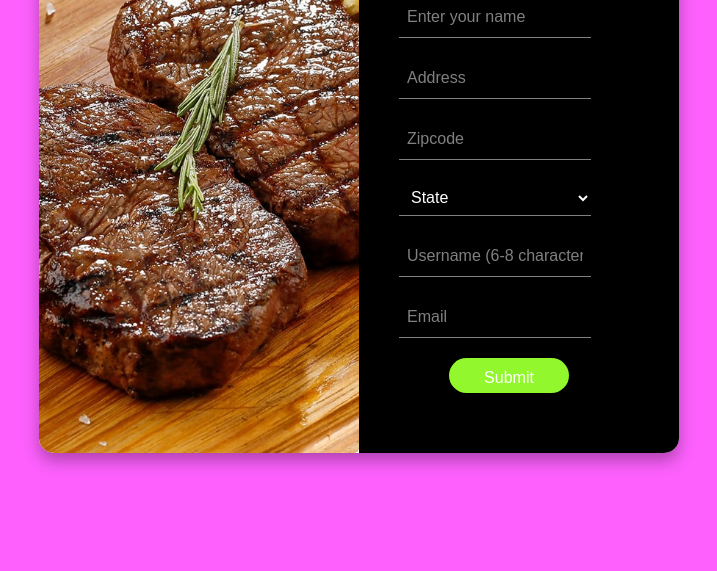
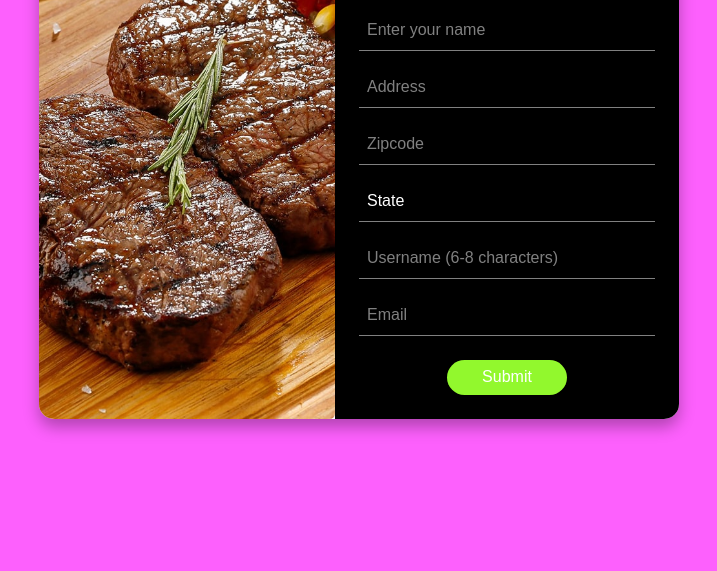
Before and after one commit to SultanY3/HTML, a plain HTML site: page classwork1.html in a window 1280 px wide. Shown: the part 229-800 px from the top of the page, without its empty margins (281-998 px from the left). Drawn offline with nearby package versions, Linux system fonts and the light colour scheme.

Commit message:
thirteenth

```diff
--- a/classwork1.html
+++ b/classwork1.html
@@ -3,66 +3,70 @@
 <head>
     <meta charset="UTF-8">
     <meta name="viewport" content="width=device-width, initial-scale=1.0">
-    <title>Document</title>
+    <title>Registration Form</title>
     <link href="https://cdn.jsdelivr.net/npm/bootstrap@5.3.7/dist/css/bootstrap.min.css" rel="stylesheet"
         integrity="sha384-LN+7fdVzj6u52u30Kp6M/trliBMCMKTyK833zpbD+pXdCLuTusPj697FH4R/5mcr" crossorigin="anonymous">
     <script src="https://cdn.jsdelivr.net/npm/bootstrap@5.3.7/dist/js/bootstrap.bundle.min.js"
-        integrity="sha384-ndDqU0Gzau9qJ1lfW4pNLlhNTkCfHzAVBReH9diLvGRem5+R9g2FzA8ZGN954O5Q"
+        integrity="sha384-ndDqU0Gzau9qJ1lfW4pNLlhNTkCfHzAVBReH9diLlhNTkCfHzAVBReH9diLvGRem5+R9g2FzA8ZGN954O5Q"
         crossorigin="anonymous"></script>
     <style>
         body {
             background-color: rgb(253, 96, 253);
-            height: 100vh;
-            display: flex;
-            justify-content: center;
-            align-items: center;
         }
 
-        .card {
-            display: flex;
-            flex-direction: row;
+        .registration-card {
             border: none;
             border-radius: 15px;
             overflow: hidden;
             box-shadow: 0 8px 16px rgba(0, 0, 0, 0.3);
             max-width: 900px;
-            width: 50%;
+            flex-direction: row;
         }
 
         .card-img {
-            width: 50%;
             object-fit: cover;
+            height: 100%;
+        }
+
+        .image-section {
+            flex: 1;
         }
 
         .form-section {
             background-color: black;
             color: white;
             font-family: Arial, sans-serif;
-            width: 50%;
-            padding: 40px;
+            flex: 1;
         }
 
-        input, select {
+        .form-control, .form-select {
             background: transparent;
             border: none;
             border-bottom: 1px solid grey;
             color: white;
-            width: 80%;
-            margin-bottom: 20px;
+            border-radius: 0;
             padding: 8px;
         }
 
-        input::placeholder {
+        .form-control::placeholder {
             color: gray;
         }
 
-        select {
+        .form-control:focus, .form-select:focus {
+            background: transparent;
+            border-color: grey;
+            box-shadow: none;
+            color: white;
+        }
+
+        .form-select {
             background-color: black;
             color: white;
         }
 
-        h2 {
-            margin-bottom: 30px;
+        .form-select option {
+            background-color: black;
+            color: white;
         }
 
         .submit-btn {
@@ -72,39 +76,47 @@
             border: none;
             width: 120px;
             height: 35px;
-            margin-left: 50px;
-        }
-
-        .submit-btn:hover {
-            background-color: #a7f827;
         }
     </style>
 </head>
-<body>
+<body class="vh-100 d-flex justify-content-center align-items-center">
 
-<div class="card">
-    <img src="bg-hero.jpg" alt="Side Image" class="card-img">
-    <div class="form-section">
+<div class="card registration-card d-flex w-50">
+    <div class="image-section">
+        <img src="bg-hero.jpg" alt="Side Image" class="card-img w-100 h-100">
+    </div>
+    <div class="form-section p-4">
         <form>
-            <h2>Registration info</h2>
-            <input type="text" placeholder="Enter your name" required>
-            <input type="text" placeholder="Address" required>
-            <input type="text" placeholder="Zipcode" required>
-            <select required>
-                <option selected disabled>State</option>
-                <option>Kerala</option>
-                <option>Delhi</option>
-                <option>Goa</option>
-            </select>
-            <input type="text" placeholder="Username (6-8 characters)" required>
-            <input type="email" placeholder="Email" required>
-            <div>
+            <h2 class="mb-4">Registration info</h2>
+            <div class="mb-3">
+                <input type="text" class="form-control" placeholder="Enter your name" required>
+            </div>
+            <div class="mb-3">
+                <input type="text" class="form-control" placeholder="Address" required>
+            </div>
+            <div class="mb-3">
+                <input type="text" class="form-control" placeholder="Zipcode" required>
+            </div>
+            <div class="mb-3">
+                <select class="form-select" required>
+                    <option selected disabled>State</option>
+                    <option>Kerala</option>
+                    <option>Delhi</option>
+                    <option>Goa</option>
+                </select>
+            </div>
+            <div class="mb-3">
+                <input type="text" class="form-control" placeholder="Username (6-8 characters)" required>
+            </div>
+            <div class="mb-3">
+                <input type="email" class="form-control" placeholder="Email" required>
+            </div>
+            <div class="d-flex justify-content-center mt-4">
                 <input type="submit" value="Submit" class="submit-btn">
             </div>
         </form>
     </div>
 </div>
 
-
 </body>
 </html>
```
